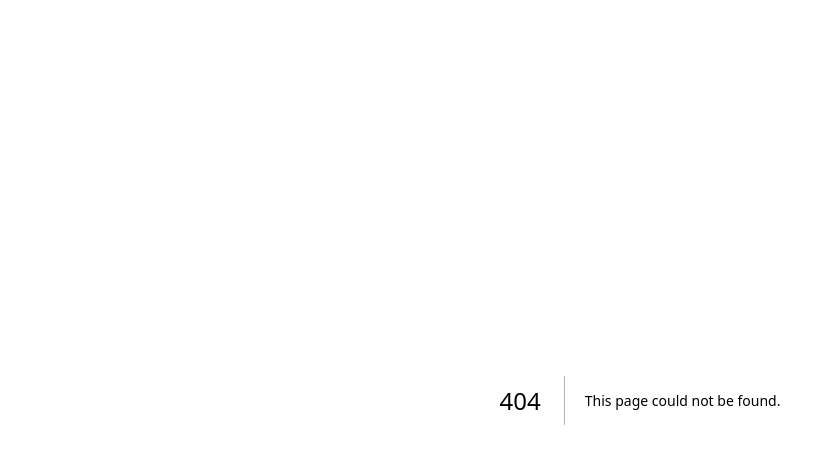
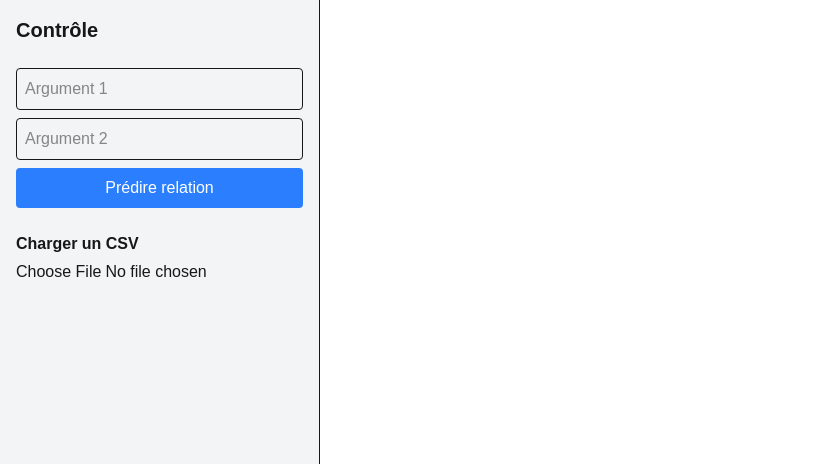
Before and after one commit to edgar-demeude/argument-frontend, a Next.js app: page /relations in a window 1280 px wide. Before the commit this address had no page. Shown: the top 464 px of the page, without its empty margins (0-827 px from the left). Built offline with nearby package versions, Linux system fonts and the light colour scheme.

Commit message:
added a new page : relations, to visualise relations Attack/Support of multiple arguments, using a backend call to a trained model

```diff
--- /dev/null
+++ b/src/app/relations/page.tsx
@@ -0,0 +1,143 @@
+"use client";
+
+import { useState } from "react";
+import dynamic from "next/dynamic";
+
+// Charger react-force-graph côté client uniquement
+const ForceGraph2D = dynamic(
+  () => import("react-force-graph").then((mod) => mod.ForceGraph2D),
+  { ssr: false }
+);
+
+interface GraphData {
+  nodes: { id: string; text: string }[];
+  links: { source: string; target: string; label: string }[];
+}
+
+export default function RelationsPage() {
+  const [arg1, setArg1] = useState("");
+  const [arg2, setArg2] = useState("");
+  const [graphData, setGraphData] = useState<GraphData | null>(null);
+  const [loading, setLoading] = useState(false);
+  const [selectedNode, setSelectedNode] = useState<any>(null);
+
+  // ---- API appels ----
+  const handleTextSubmit = async () => {
+    setLoading(true);
+    try {
+      const res = await fetch("https://my-backend.onrender.com/predict-text", {
+        method: "POST",
+        body: new URLSearchParams({ arg1, arg2 }),
+      });
+      const data = await res.json();
+
+      setGraphData({
+        nodes: [
+          { id: arg1, text: arg1 },
+          { id: arg2, text: arg2 },
+        ],
+        links: [{ source: arg1, target: arg2, label: data.relation }],
+      });
+    } catch (error) {
+      console.error(error);
+    }
+    setLoading(false);
+  };
+
+  const handleCSVSubmit = async (e: React.ChangeEvent<HTMLInputElement>) => {
+    if (!e.target.files || e.target.files.length === 0) return;
+    const file = e.target.files[0];
+    const formData = new FormData();
+    formData.append("file", file);
+
+    setLoading(true);
+    try {
+      const res = await fetch("https://my-backend.onrender.com/predict-csv", {
+        method: "POST",
+        body: formData,
+      });
+      const data = await res.json();
+
+      const nodes: { id: string; text: string }[] = [];
+      const links: { source: string; target: string; label: string }[] = [];
+
+      data.results.forEach((row: any) => {
+        if (!nodes.find((n) => n.id === row.parent))
+          nodes.push({ id: row.parent, text: row.parent });
+        if (!nodes.find((n) => n.id === row.child))
+          nodes.push({ id: row.child, text: row.child });
+        links.push({ source: row.parent, target: row.child, label: row.relation });
+      });
+
+      setGraphData({ nodes, links });
+    } catch (error) {
+      console.error(error);
+    }
+    setLoading(false);
+  };
+
+  return (
+    <div className="flex h-screen">
+      {/* Panel gauche */}
+      <div className="w-1/4 bg-gray-100 p-4 overflow-y-auto border-r space-y-6">
+        <h2 className="text-xl font-bold">Contrôle</h2>
+
+        {/* Input manuel */}
+        <div className="space-y-2">
+          <input
+            type="text"
+            placeholder="Argument 1"
+            value={arg1}
+            onChange={(e) => setArg1(e.target.value)}
+            className="border rounded p-2 w-full"
+          />
+          <input
+            type="text"
+            placeholder="Argument 2"
+            value={arg2}
+            onChange={(e) => setArg2(e.target.value)}
+            className="border rounded p-2 w-full"
+          />
+          <button
+            onClick={handleTextSubmit}
+            className="bg-blue-500 text-white px-4 py-2 rounded w-full"
+            disabled={loading}
+          >
+            {loading ? "Chargement..." : "Prédire relation"}
+          </button>
+        </div>
+
+        {/* Upload CSV */}
+        <div>
+          <h3 className="font-semibold mb-1">Charger un CSV</h3>
+          <input type="file" accept=".csv" onChange={handleCSVSubmit} />
+        </div>
+
+        {/* Infos sur le noeud sélectionné */}
+        {selectedNode && (
+          <div className="mt-6 p-3 border rounded bg-white shadow">
+            <h3 className="font-bold text-lg">Détails du nœud</h3>
+            <p><span className="font-semibold">ID :</span> {selectedNode.id}</p>
+            <p><span className="font-semibold">Texte :</span> {selectedNode.text}</p>
+          </div>
+        )}
+      </div>
+
+      {/* Zone du graphe */}
+      <div className="flex-1">
+        {graphData && (
+          <ForceGraph2D
+            graphData={graphData}
+            nodeLabel="id"
+            linkLabel="label"
+            nodeAutoColorBy="id"
+            linkDirectionalArrowLength={6}
+            linkDirectionalArrowRelPos={1}
+            linkCurvature={0.2}
+            onNodeClick={(node) => setSelectedNode(node)}
+          />
+        )}
+      </div>
+    </div>
+  );
+}
```
Also changed, not shown: package.json (+6 -5 lines), 1 other file (tests, documents, lock files or other folders).
